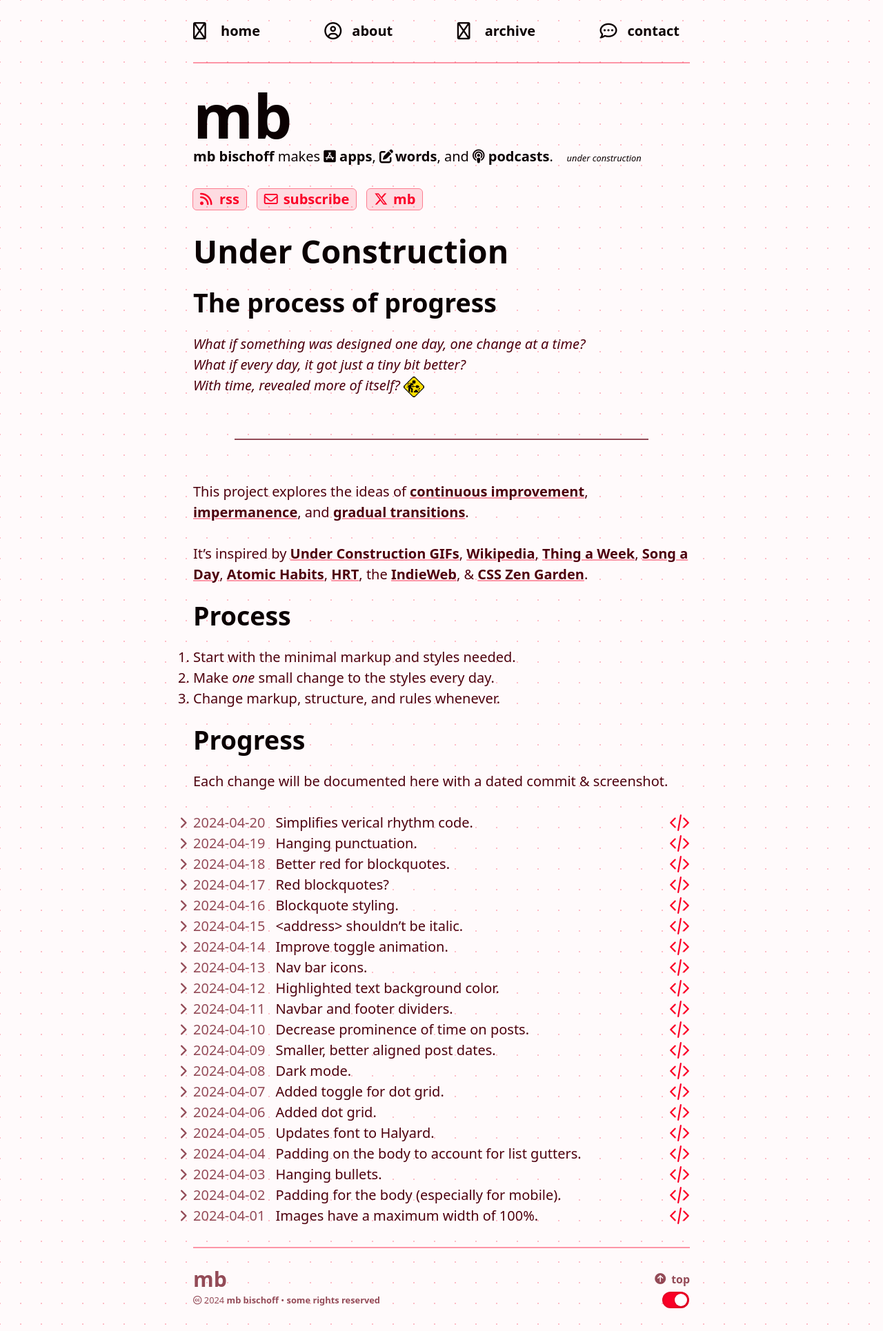
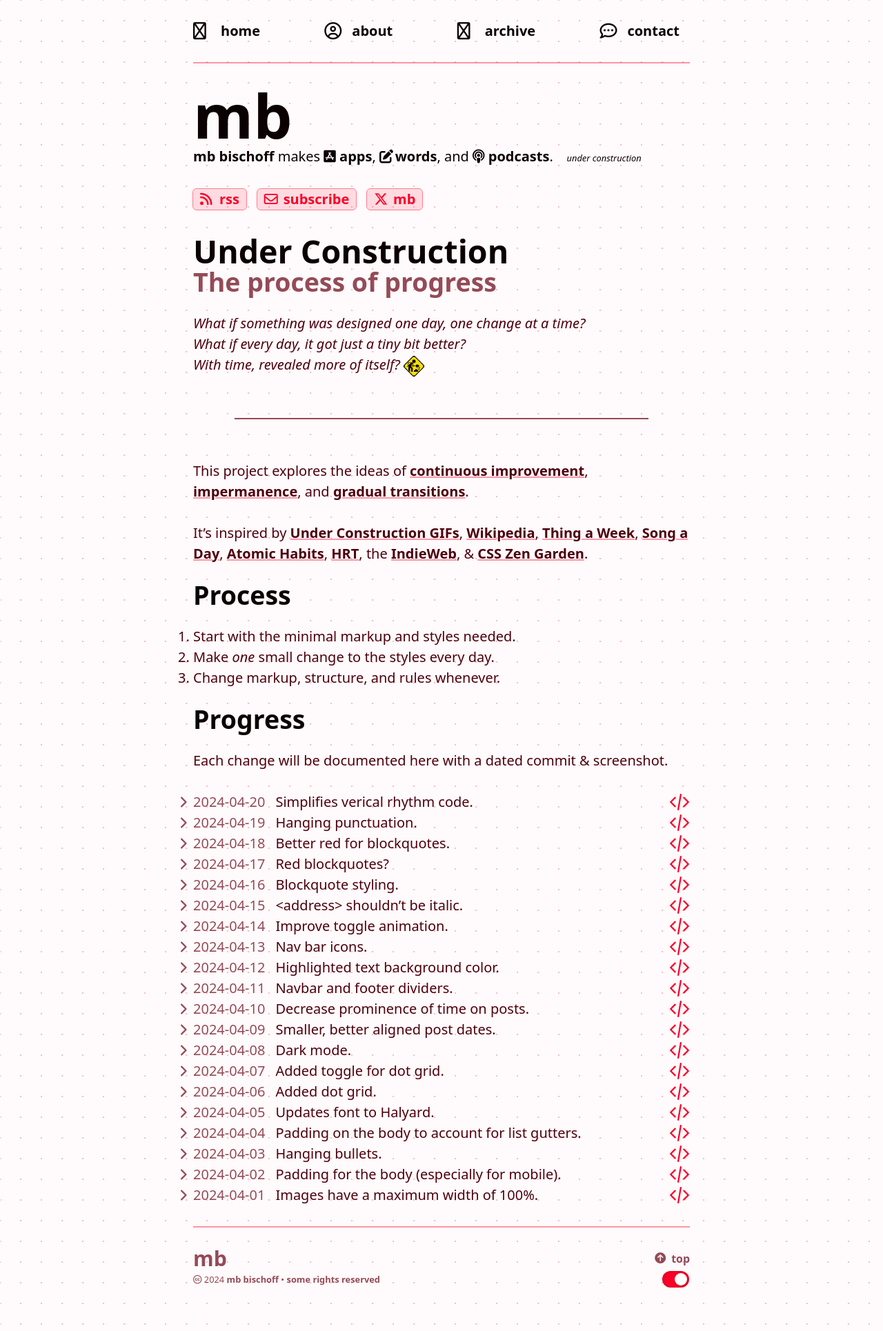
Before and after one commit to mbbischoff/website, a Jekyll site: the page built from under-construction.markdown, in a window 1280 px wide. Shown: the whole page at 69% size. Built offline with Jekyll 4.4.1, drawn with Linux system fonts in a browser that asks for light colours; nearby versions of some CDN libraries; some web fonts are replaced; comment, search, counter and statistics services are not loaded.

Commit message:
Subtitle support

```diff
--- a/_layouts/page.html
+++ b/_layouts/page.html
@@ -3,7 +3,11 @@ layout: default
 ---
 
 <header>
-<h1>{{ page.title | escape }}</h1>
+<h1 class="title">{{ page.title | escape }}</h1>
+
+{% if page.subtitle %}
+  <h2 class="subtitle">{{ page.subtitle }}</h2>
+{% endif %}
 </header>
 
 {{ content }}
--- a/_sass/base/_typography.scss
+++ b/_sass/base/_typography.scss
@@ -345,7 +345,7 @@ button,
 		background: var(--accent);
 		outline: 0.05lh solid var(--accent);
 
-		scale: 106%;
+		scale: 103%;
 	}
 
 	&:active {
--- /dev/null
+++ b/_sass/layout/page.scss
@@ -0,0 +1,5 @@
+main {
+	h2.subtitle {
+		margin-block: 0;
+	}
+}
--- a/_sass/main.scss
+++ b/_sass/main.scss
@@ -24,6 +24,7 @@
 @use 'layout/header';
 @use 'layout/footer';
 @use 'layout/article';
+@use 'layout/page';
 
 @use "themes/themes";
 @use "themes/code";
--- a/_sass/themes/_themes.scss
+++ b/_sass/themes/_themes.scss
@@ -189,3 +189,9 @@ figure {
 abbr {
 	text-decoration-color: var(--link-underline);
 }
+
+main {
+	h2.subtitle {
+		color: var(--text-secondary);
+	}
+}
--- a/under-construction.markdown
+++ b/under-construction.markdown
@@ -1,14 +1,11 @@
 ---
 title: Under Construction
+subtitle: The process of progress
 date: 2024-04-01 15:40:00 -04:00
 position: 0
 image: "/uploads/IMG_0337.gif"
 layout: page
 ---
-
-## The process of progress
-
-
 
 *What if something was designed one day, one change at a time?
 What if every day, it got just a tiny bit better?
```
